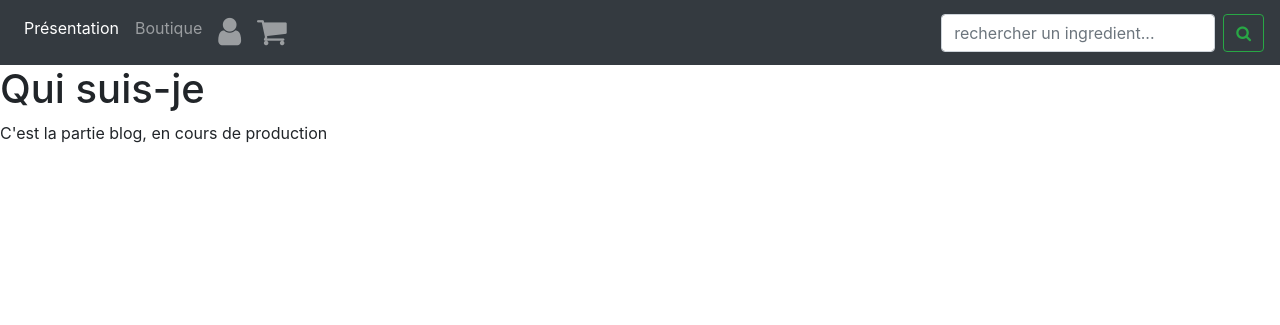
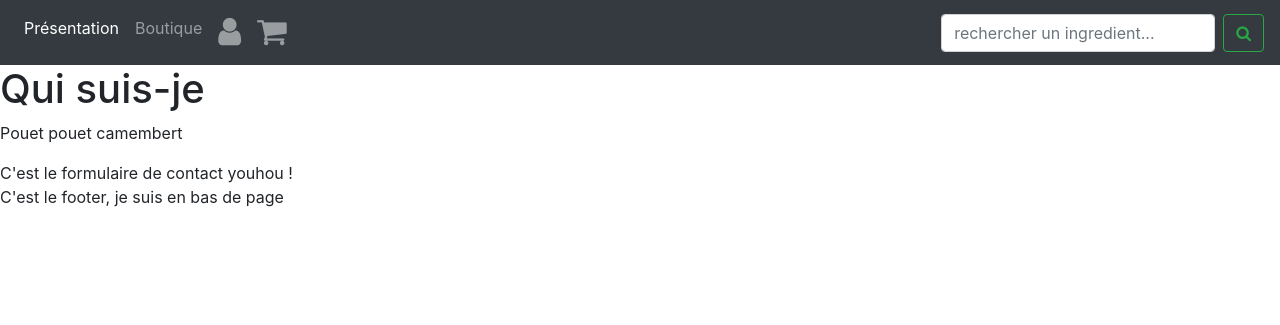
Before and after one commit to DrPingouin/Cook_shop, a Django app: page / in a window 1280 px wide. Shown: the top 325 px of the page. Run offline with Django 3.2, Linux system fonts and the light colour scheme; some libraries are stand-ins or nearby versions.

Commit message:
strating the blog app

```diff
--- a/blog/views.py
+++ b/blog/views.py
@@ -1,3 +1,6 @@
 from django.shortcuts import render
+from django.http import HttpResponse
 
-# Create your views here.
+
+def blog(request):
+    return render(request, 'blog/blog.html')
--- a/cook_shop/urls.py
+++ b/cook_shop/urls.py
@@ -17,11 +17,11 @@ from django.contrib import admin
 from django.urls import path, include
 
 
-import website.views as website
+import blog.views as blog
 
 urlpatterns = [
     path('admin/', admin.site.urls),
     path('boutique/', include('website.urls')),
     path('panier/', include('cart.urls')),
-    path('', website.presentation, name='presentation'),
+    path('', blog.blog, name='blog'),
 ]
--- /dev/null
+++ b/templates/blog/about.html
@@ -0,0 +1,2 @@
+<h1>Qui suis-je</h1>
+<p>Pouet pouet camembert</p>
--- a/templates/website/presentation.html
+++ b/templates/blog/blog.html
@@ -7,6 +7,7 @@
 {% endblock css %}
 
 {% block content %}
-    <h1>Qui suis-je</h1>
-    <p>C'est la partie blog, en cours de production</p>
+    {% include 'blog/about.html' %}
+    {% include 'blog/contact.html' %}
+    {% include 'blog/footer.html' %}
 {% endblock content %}
--- /dev/null
+++ b/templates/blog/contact.html
@@ -0,0 +1,3 @@
+<div>
+    C'est le formulaire de contact youhou !
+</div>
--- /dev/null
+++ b/templates/blog/footer.html
@@ -0,0 +1,3 @@
+<div>
+    C'est le footer, je suis en bas de page
+</div>
--- a/templates/navbar.html
+++ b/templates/navbar.html
@@ -7,7 +7,7 @@
   <div class="collapse navbar-collapse" id="navbarSupportedContent">
     <ul class="navbar-nav mr-auto">
         <li class="nav-item active">
-            <a class="nav-link" href="{% url 'presentation' %}">Présentation<span class="sr-only">(current)</span></a>
+            <a class="nav-link" href="{% url 'blog' %}">Présentation<span class="sr-only">(current)</span></a>
         </li>
         <li class="nav-item">
             <a class="nav-link" href="{% url 'shop' %}">Boutique</a>
```
Also changed, not shown: static/js/cart/cart.js (+11 -1 lines).
